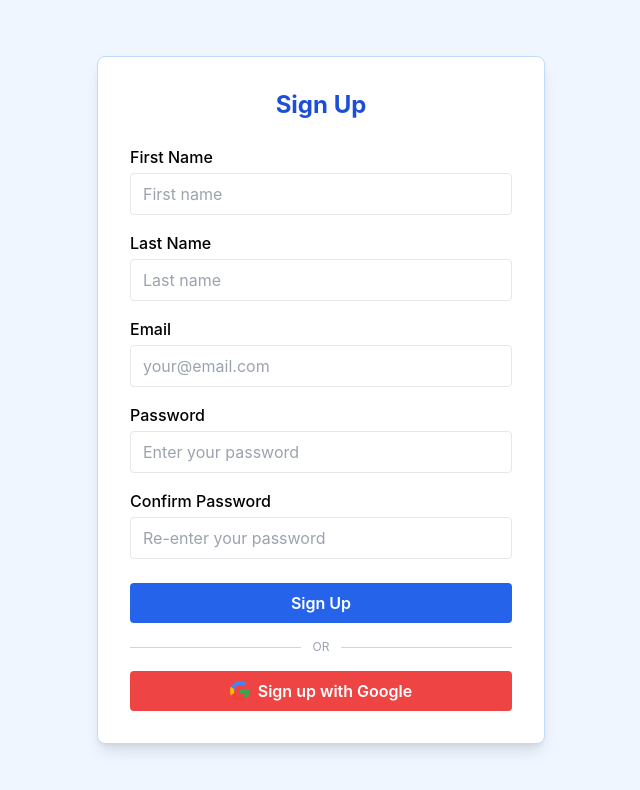
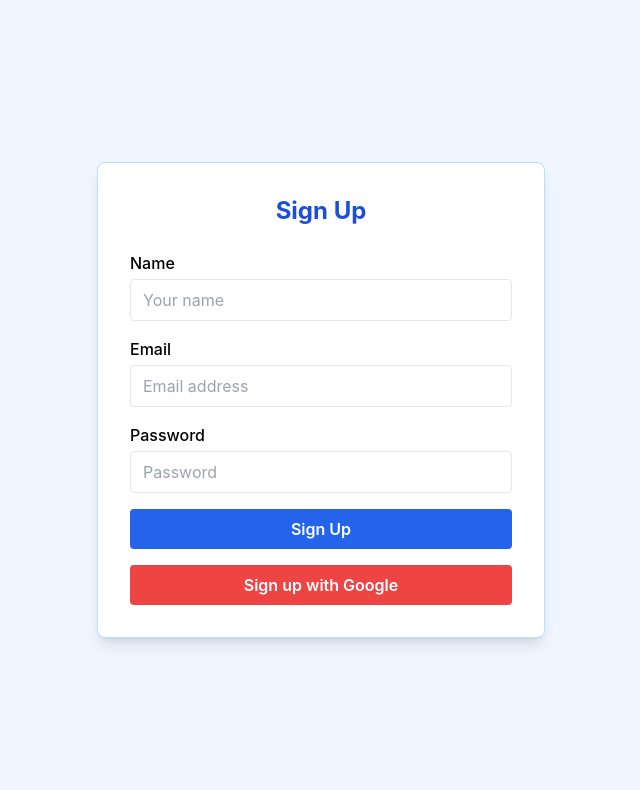
Before and after one commit to SalithaMarasinghe/skillsync-frontend, a React (Create React App) app: page / in a window 1280 px wide. Shown: the top 790 px of the page, without its empty margins (319-959 px from the left). Built offline with nearby package versions, Linux system fonts and the light colour scheme.

Commit message:
AI chatbot Implemented

```diff
--- a/src/App.js
+++ b/src/App.js
@@ -1,4 +1,4 @@
-import { useState } from "react";
+import { useState, useEffect } from "react";
 import "./App.css";
 import LearningPlans from "./components/LearningPlansSection/LearningPlan";
 import Navigation from "./components/Navigation/Navigation"; // Make sure Navigation is properly imported
@@ -18,13 +18,50 @@ function App() {
   const [isAuthenticated, setIsAuthenticated] = useState(false);
   const [showSignup, setShowSignup] = useState(true);
 
-  const handleLogin = (values) => {
-    // For demo: accept any gmail/password
-    setIsAuthenticated(true);
+  // Check for JWT token on mount
+  useEffect(() => {
+    const token = localStorage.getItem("token");
+    if (token) {
+      setIsAuthenticated(true);
+    }
+  }, []);
+
+  const handleLogin = async (values) => {
+    try {
+      const res = await fetch("http://localhost:4043/api/auth/login", {
+        method: "POST",
+        headers: { "Content-Type": "application/json" },
+        body: JSON.stringify(values),
+      });
+      if (!res.ok) throw new Error("Invalid credentials");
+      const data = await res.json();
+      localStorage.setItem("token", data.token);
+      setIsAuthenticated(true);
+    } catch (err) {
+      alert("Login failed: " + err.message);
+    }
   };
 
-  const handleSignup = (values) => {
-    setIsAuthenticated(true);
+  const handleSignup = async (values) => {
+    try {
+      const res = await fetch("http://localhost:4043/api/auth/signup", {
+        method: "POST",
+        headers: { "Content-Type": "application/json" },
+        body: JSON.stringify(values),
+      });
+      if (!res.ok) throw new Error("Signup failed");
+      const data = await res.json();
+      localStorage.setItem("token", data.token);
+      setIsAuthenticated(true);
+      setShowSignup(false);
+    } catch (err) {
+      alert("Signup failed: " + err.message);
+    }
+  };
+
+  const handleLogout = () => {
+    localStorage.removeItem("token");
+    setIsAuthenticated(false);
     setShowSignup(false);
   };
 
@@ -45,7 +82,7 @@ function App() {
     <div className="flex h-screen overflow-hidden">
       {/* Left side: Navigation area */}
       <div className="w-1/4 p-5">
-        <Navigation setCurrentSection={setCurrentSection} currentSection={currentSection} onLogout={() => setIsAuthenticated(false)} />
+        <Navigation setCurrentSection={setCurrentSection} currentSection={currentSection} onLogout={handleLogout} />
       </div>
 
       {/* Center: Content area */}
--- a/src/components/Auth/SignupPage.jsx
+++ b/src/components/Auth/SignupPage.jsx
@@ -3,23 +3,17 @@ import { useFormik } from "formik";
 import * as Yup from "yup";
 
 const validationSchema = Yup.object().shape({
-  firstName: Yup.string().required("First name is required"),
-  lastName: Yup.string().required("Last name is required"),
+  name: Yup.string().required("Name is required"),
   email: Yup.string().email("Enter a valid email").required("Email is required"),
   password: Yup.string().min(6, "Password must be at least 6 characters").required("Password is required"),
-  confirmPassword: Yup.string()
-    .oneOf([Yup.ref('password'), null], "Passwords must match")
-    .required("Confirm your password"),
 });
 
 const SignupPage = ({ onSignup, onGoogleAuth }) => {
   const formik = useFormik({
     initialValues: {
-      firstName: "",
-      lastName: "",
+      name: "",
       email: "",
       password: "",
-      confirmPassword: "",
     },
     validationSchema,
     onSubmit: (values) => {
@@ -33,35 +27,19 @@ const SignupPage = ({ onSignup, onGoogleAuth }) => {
         <h2 className="text-2xl font-bold text-blue-700 mb-6 text-center">Sign Up</h2>
         <form onSubmit={formik.handleSubmit} className="flex flex-col gap-4">
           <div>
-            <label className="block mb-1 font-medium">First Name</label>
+            <label className="block mb-1 font-medium">Name</label>
             <input
-              name="firstName"
+              name="name"
               type="text"
               className="w-full border rounded px-3 py-2"
               onChange={formik.handleChange}
               onBlur={formik.handleBlur}
-              value={formik.values.firstName}
-              placeholder="First name"
-              autoComplete="given-name"
+              value={formik.values.name}
+              placeholder="Your name"
+              autoComplete="name"
             />
-            {formik.touched.firstName && formik.errors.firstName && (
-              <div className="text-red-500 text-xs mt-1">{formik.errors.firstName}</div>
-            )}
-          </div>
-          <div>
-            <label className="block mb-1 font-medium">Last Name</label>
-            <input
-              name="lastName"
-              type="text"
-              className="w-full border rounded px-3 py-2"
-              onChange={formik.handleChange}
-              onBlur={formik.handleBlur}
-              value={formik.values.lastName}
-              placeholder="Last name"
-              autoComplete="family-name"
-            />
-            {formik.touched.lastName && formik.errors.lastName && (
-              <div className="text-red-500 text-xs mt-1">{formik.errors.lastName}</div>
+            {formik.touched.name && formik.errors.name && (
+              <div className="text-red-500 text-xs mt-1">{formik.errors.name}</div>
             )}
           </div>
           <div>
@@ -73,7 +51,7 @@ const SignupPage = ({ onSignup, onGoogleAuth }) => {
               onChange={formik.handleChange}
               onBlur={formik.handleBlur}
               value={formik.values.email}
-              placeholder="your@email.com"
+              placeholder="Email address"
               autoComplete="email"
             />
             {formik.touched.email && formik.errors.email && (
@@ -89,56 +67,29 @@ const SignupPage = ({ onSignup, onGoogleAuth }) => {
               onChange={formik.handleChange}
               onBlur={formik.handleBlur}
               value={formik.values.password}
-              placeholder="Enter your password"
+              placeholder="Password"
               autoComplete="new-password"
             />
             {formik.touched.password && formik.errors.password && (
               <div className="text-red-500 text-xs mt-1">{formik.errors.password}</div>
             )}
           </div>
-          <div>
-            <label className="block mb-1 font-medium">Confirm Password</label>
-            <input
-              name="confirmPassword"
-              type="password"
-              className="w-full border rounded px-3 py-2"
-              onChange={formik.handleChange}
-              onBlur={formik.handleBlur}
-              value={formik.values.confirmPassword}
-              placeholder="Re-enter your password"
-              autoComplete="new-password"
-            />
-            {formik.touched.confirmPassword && formik.errors.confirmPassword && (
-              <div className="text-red-500 text-xs mt-1">{formik.errors.confirmPassword}</div>
-            )}
-          </div>
           <button
             type="submit"
-            className="bg-blue-600 text-white px-4 py-2 rounded font-semibold mt-2"
+            className="w-full bg-blue-600 text-white py-2 px-4 rounded hover:bg-blue-700 transition font-semibold"
           >
             Sign Up
           </button>
         </form>
-        <div className="flex items-center my-4">
-          <div className="flex-1 border-t border-gray-300"></div>
-          <span className="mx-3 text-gray-400 text-xs">OR</span>
-          <div className="flex-1 border-t border-gray-300"></div>
-        </div>
-        <button
-          onClick={onGoogleAuth}
-          className="w-full flex items-center justify-center gap-2 bg-red-500 hover:bg-red-600 text-white font-semibold px-4 py-2 rounded"
-        >
-          <svg className="w-5 h-5" viewBox="0 0 48 48">
-            <g>
-              <path fill="#4285F4" d="M24 9.5c3.54 0 6.7 1.22 9.21 3.6l6.85-6.85C35.69 2.72 30.27 0 24 0 14.82 0 6.76 5.82 2.88 14.09l7.98 6.2C12.4 13.3 17.73 9.5 24 9.5z"/>
-              <path fill="#34A853" d="M46.09 24.58c0-1.56-.14-3.09-.41-4.58H24v9.16h12.42c-.54 2.91-2.17 5.37-4.63 7.05l7.2 5.61C43.73 37.03 46.09 31.31 46.09 24.58z"/>
-              <path fill="#FBBC05" d="M10.86 28.29A14.43 14.43 0 019.5 24c0-1.49.26-2.94.73-4.29l-7.98-6.2A23.93 23.93 0 000 24c0 3.96.96 7.7 2.65 10.99l8.21-6.7z"/>
-              <path fill="#EA4335" d="M24 48c6.27 0 11.53-2.07 15.37-5.62l-7.2-5.61c-2 1.35-4.57 2.16-8.17 2.16-6.27 0-11.6-3.8-13.14-9.09l-8.21 6.7C6.76 42.18 14.82 48 24 48z"/>
-              <path fill="none" d="M0 0h48v48H0z"/>
-            </g>
-          </svg>
-          Sign up with Google
-        </button>
+        {onGoogleAuth && (
+          <button
+            type="button"
+            className="mt-4 w-full bg-red-500 text-white py-2 px-4 rounded hover:bg-red-600 transition font-semibold"
+            onClick={onGoogleAuth}
+          >
+            Sign up with Google
+          </button>
+        )}
       </div>
     </div>
   );
--- a/src/components/ExploreSection/ExploreSection.jsx
+++ b/src/components/ExploreSection/ExploreSection.jsx
@@ -34,7 +34,7 @@ const ExploreSection = () => {
   const [tab, setTab] = useState("followers");
 
   return (
-    <div className="w-full h-full bg-white rounded-lg shadow-md mt-0 border border-gray-200 flex flex-col min-h-[500px] max-h-full">
+    <div className="w-full h-full bg-white rounded-lg shadow-md mt-0 border border-gray-200 flex flex-col min-h-[500px] max-h-full p-6">
       <h2 className="text-2xl font-bold text-blue-700 mb-6">Explore</h2>
       <div className="flex space-x-4 mb-6">
         <button
--- a/src/components/LearningPlansSection/LearningPlan.jsx
+++ b/src/components/LearningPlansSection/LearningPlan.jsx
@@ -1,4 +1,4 @@
-import React, { useState } from "react";
+import React, { useState, useEffect } from "react";
 import { useFormik } from "formik";
 import * as Yup from "yup";
 
@@ -43,23 +43,20 @@ const validationSchema = Yup.object().shape({
 });
 
 const LearningPlans = () => {
-  const [learningPlans, setLearningPlans] = useState([
-    {
-      id: 1,
-      name: "Plan 1",
-      description: "This is plan 1 description",
-      topics: ["Topic 1", "Topic 2", "Topic 3"],
-      resources: ["Resource 1", "Resource 2"],
-    },
-    {
-      id: 2,
-      name: "Plan 2",
-      description: "This is plan 2 description",
-      topics: ["Topic 4", "Topic 5", "Topic 6"],
-      resources: ["Resource 3", "Resource 4"],
-    },
-  ]);
+  const [learningPlans, setLearningPlans] = useState([]);
   const [editIndex, setEditIndex] = useState(null);
+
+  // Fetch learning plans from backend
+  const fetchLearningPlans = () => {
+    fetch("http://localhost:4043/api/learningplans")
+      .then((res) => res.json())
+      .then((data) => setLearningPlans(data))
+      .catch((err) => console.error("Error fetching learning plans:", err));
+  };
+
+  useEffect(() => {
+    fetchLearningPlans();
+  }, []);
 
   const formik = useFormik({
     initialValues: {
@@ -72,7 +69,6 @@ const LearningPlans = () => {
     enableReinitialize: true,
     onSubmit: (values, { resetForm }) => {
       const plan = {
-        id: editIndex !== null ? learningPlans[editIndex].id : Date.now(),
         name: values.name,
         description: values.description,
         topics: values.topics.split(",").map((t) => t.trim()).filter(Boolean),
@@ -80,13 +76,39 @@ const LearningPlans = () => {
       };
       if (editIndex !== null) {
         // Update
-        setLearningPlans((prev) => prev.map((p, idx) => idx === editIndex ? plan : p));
-        setEditIndex(null);
+        const planId = learningPlans[editIndex].id;
+        fetch(`http://localhost:4043/api/learningplans/${planId}`, {
+          method: "PUT",
+          headers: { "Content-Type": "application/json" },
+          body: JSON.stringify(plan),
+        })
+          .then((res) => {
+            if (!res.ok) throw new Error("Update failed");
+            return res.json();
+          })
+          .then(() => {
+            fetchLearningPlans();
+            setEditIndex(null);
+            resetForm();
+          })
+          .catch((err) => alert("Failed to update: " + err.message));
       } else {
         // Create
-        setLearningPlans((prevPlans) => [...prevPlans, plan]);
+        fetch("http://localhost:4043/api/learningplans", {
+          method: "POST",
+          headers: { "Content-Type": "application/json" },
+          body: JSON.stringify(plan),
+        })
+          .then((res) => {
+            if (!res.ok) throw new Error("Create failed");
+            return res.json();
+          })
+          .then(() => {
+            fetchLearningPlans();
+            resetForm();
+          })
+          .catch((err) => alert("Failed to create: " + err.message));
       }
-      resetForm();
     },
   });
 
@@ -102,19 +124,21 @@ const LearningPlans = () => {
   };
 
   const handleDelete = (index) => {
-    setLearningPlans((prev) => prev.filter((_, idx) => idx !== index));
-    if (editIndex === index) {
-      setEditIndex(null);
-      formik.resetForm();
-    }
+    const planId = learningPlans[index].id;
+    if (!window.confirm("Are you sure you want to delete this learning plan?")) return;
+    fetch(`http://localhost:4043/api/learningplans/${planId}`, {
+      method: "DELETE",
+    })
+      .then((res) => {
+        if (!res.ok) throw new Error("Delete failed");
+        fetchLearningPlans();
+        if (editIndex === index) {
+          setEditIndex(null);
+          formik.resetForm();
+        }
+      })
+      .catch((err) => alert("Failed to delete: " + err.message));
   };
-
-  // TODO: Replace local state with API calls to Spring Boot backend for CRUD operations
-  // Example for integration:
-  // - Fetch plans: useEffect(() => { fetch('/api/learning-plans')... }, [])
-  // - Create: POST /api/learning-plans
-  // - Update: PUT /api/learning-plans/{id}
-  // - Delete: DELETE /api/learning-plans/{id}
 
   return (
     <div className="learning-plans-container bg-gray-50 min-h-screen py-8">
--- a/src/components/NotificationSection/NotificationSection.jsx
+++ b/src/components/NotificationSection/NotificationSection.jsx
@@ -32,7 +32,7 @@ const mockNotifications = [
 
 const NotificationSection = () => {
   return (
-    <div className="w-full h-full bg-white rounded-lg shadow-md mt-0 border border-gray-200 flex flex-col min-h-[500px] max-h-full">
+    <div className="w-full h-full bg-white rounded-lg shadow-md mt-0 border border-gray-200 flex flex-col min-h-[500px] max-h-full p-6">
       <h2 className="text-2xl font-bold text-blue-700 mb-6">Notifications</h2>
       <div className="flex-1 overflow-y-auto">
         {mockNotifications.length === 0 ? (
```
Also changed, not shown: src/components/AIChatbotSection/AIChatbotSection.jsx (+66 -11 lines).
